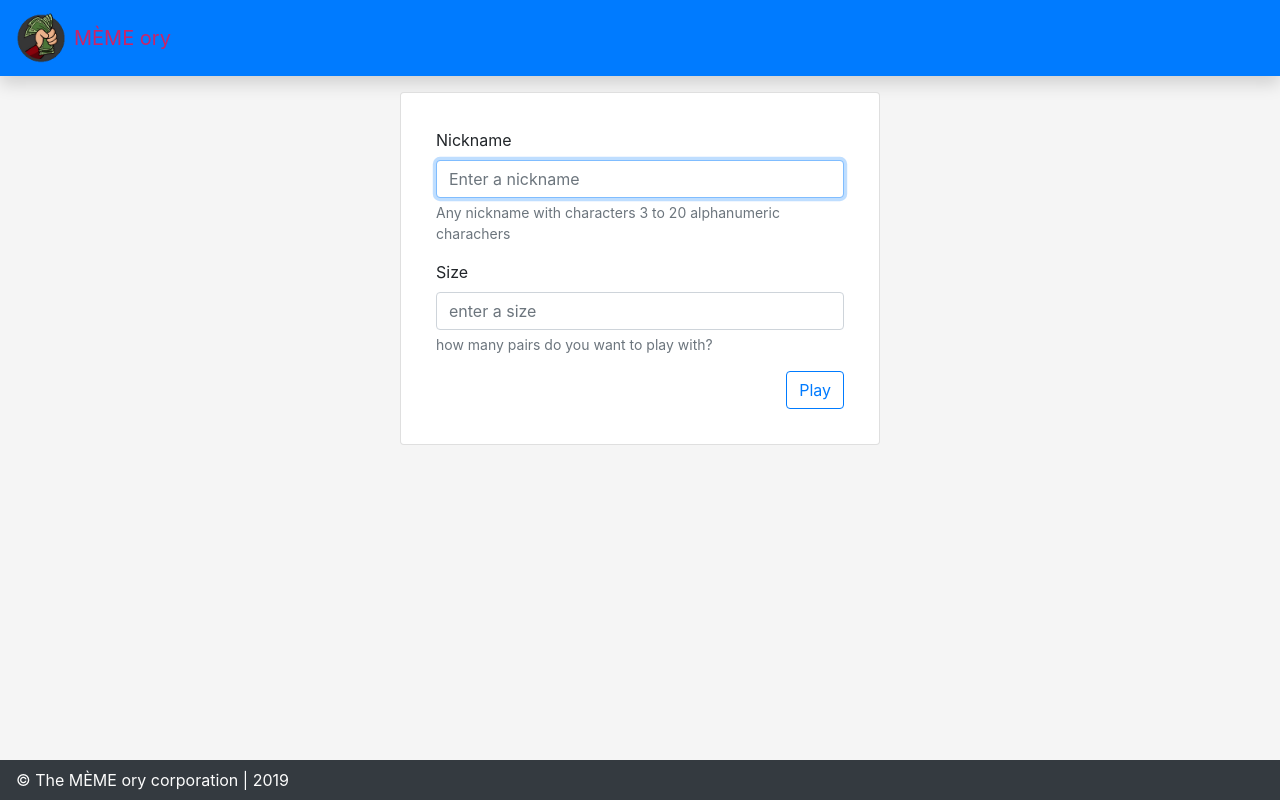
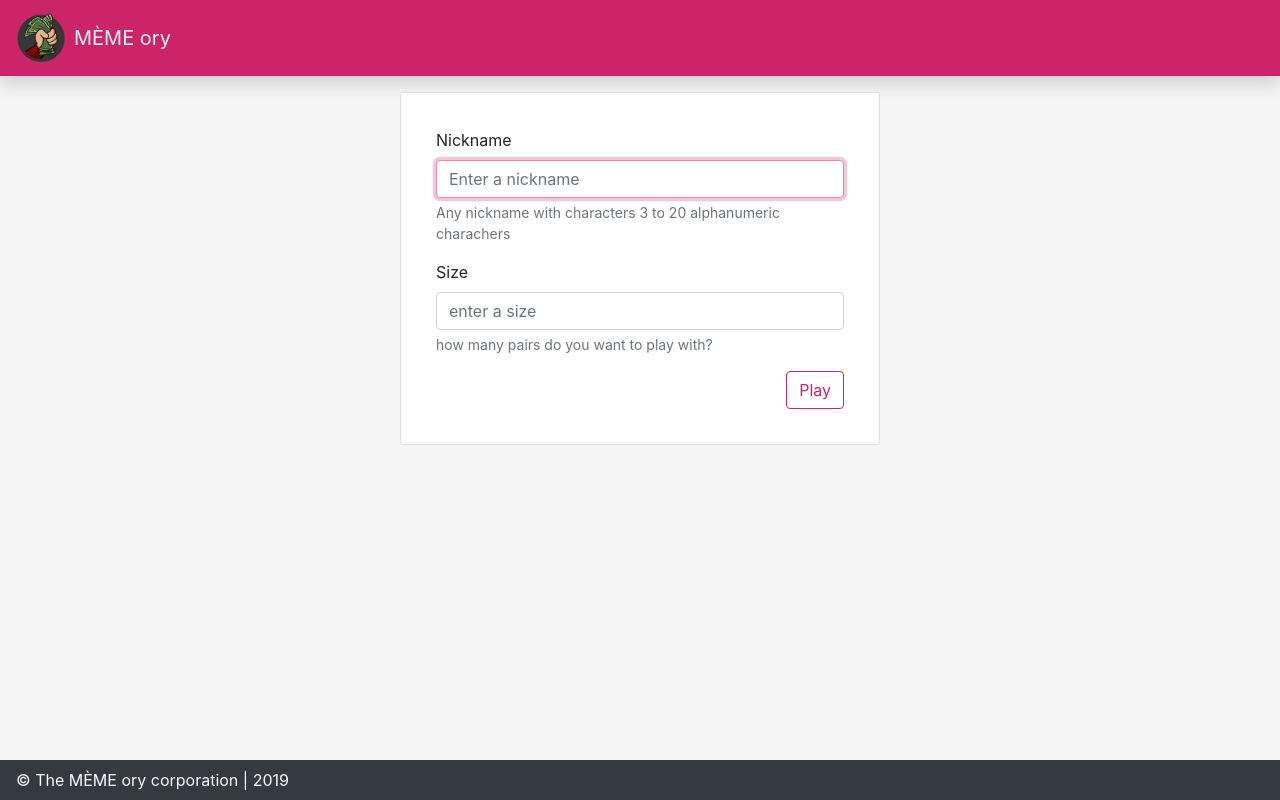
Before and after one commit to Asanio06/Meme-Ory, a website built with webpack: page front-end/src/index.html in a window 1280 px wide. Built offline with nearby package versions, Linux system fonts and the light colour scheme.

Commit message:
Step 8 terminé

```diff
--- a/front-end/src/app/components/score/score.component.scss
+++ b/front-end/src/app/components/score/score.component.scss
@@ -16,10 +16,10 @@
     }
 }
 .congrats-cadre{
-background-color: $primary;
+background-color: $primary-background;
 }
 .result-cadre{
-    background-color: $primary-light;
+    background-color: $primary-background-light;
     border-style: solid;
     border-width: 1px;
     font-weight: bold;
--- a/front-end/src/app/styles/_color.scss
+++ b/front-end/src/app/styles/_color.scss
@@ -1,5 +1,5 @@
-$primary: #cfe2f3;
-$primary-light: #e7eff6;
+$primary-light: #9b59b6;
 $primary-txt: #ecf0f1;
 $primary-txt-shadow: #95a5a6;
-$primary-background: #cb2468;
+$primary-background:  #cfe2f3;
+$primary-background-light:  #cfe2f3;
--- a/front-end/src/app/styles/style.scss
+++ b/front-end/src/app/styles/style.scss
@@ -1,7 +1,13 @@
 /*****
  * GLOBAL STYLE
  */
+
+$primary: #cb2468;
+@import "~bootstrap/scss/bootstrap";
 @import "./color";
+
+
+
 
 body {
     background-color: #F5F5F5;
@@ -10,7 +16,9 @@ body {
     height: 100%;
     overflow: hidden;
 }
-
+.navbar{
+    background-color: $primary-background ;
+}
 .navbar-brand img {
     height: 50px;
 }
@@ -21,7 +29,7 @@ body > main {
 
 /* global style */
 .bg-primary * {
-    color: $primary-background;
+    color: $primary-txt;
 }
 
 .bg-dark * {
--- a/front-end/src/main.js
+++ b/front-end/src/main.js
@@ -1,4 +1,4 @@
-import "bootstrap/dist/css/bootstrap.css";
+
 import "./app/styles/style.scss";
 
 import {Router} from "./app/utils/router";
```
Also changed, not shown: front-end/src/index.html (+2 -2 lines).
